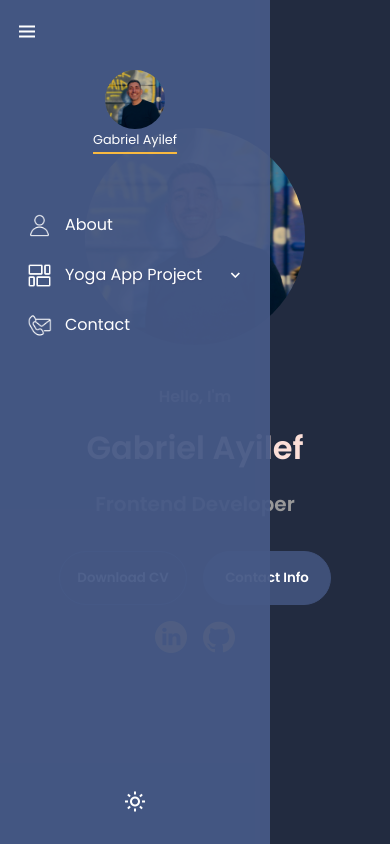
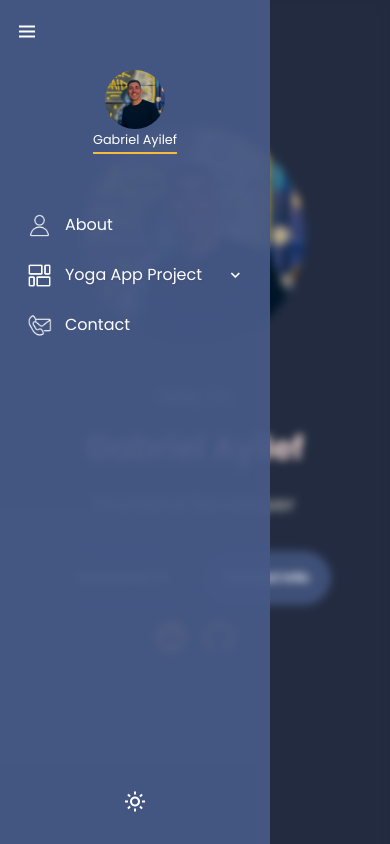
Before and after one commit to GabrielAyilef/WebPortfolioGA, a React (Create React App) app: page / in a window 390 px wide. Both pictures are taken after a click on the icon 24 px from the left and 32 px from the top of the page. Shown: the top 844 px of the page. Built offline with nearby package versions, Linux system fonts and the light colour scheme.

Commit message:
overlay ?

```diff
--- a/src/components/main/Main.jsx
+++ b/src/components/main/Main.jsx
@@ -6,15 +6,18 @@ import Contact from './contact/Contact'
 import Footer from "./footer/Footer"
 import { Outlet } from "react-router-dom";
 import { useDarkMode } from './projects/Context/DarkMode'
+import { useMobile } from "./projects/Context/Mobile"
 
 
 
 function Main({ className }) {
-    const { darkPortfolio } = useDarkMode()
+  const { darkPortfolio } = useDarkMode()
+  const {isMobile} = useMobile()
 
 return (
-      <div className={`${className} ${darkPortfolio ? "dark" : ""} `}>
-        <div className="project-wrapper-scale" >
+  <div className={`${className} ${darkPortfolio ? "dark" : ""} `}>
+    {isMobile && <div className="blur-overlay"></div> }
+      <div className="project-wrapper-scale" >
           <Profile />
           <About />
           <div id="project">
--- a/src/components/main/main.css
+++ b/src/components/main/main.css
@@ -85,19 +85,28 @@
     padding-inline:0 ;
     pointer-events: none;
     touch-action: none;
-    z-index: 50;
   }
   .main-portfolio.sidebar-closed{
     margin-left:0 ;
     width: 100vw;
     padding-bottom: 70px;
     overflow: hidden;
-    backdrop-filter: blur(4px);
     pointer-events: auto;
     touch-action: auto;
   }
-
-
+  .blur-overlay {
+    position: absolute;
+    top: 0;
+    left: 0;
+    width: 100%;
+    height: 100%;
+    backdrop-filter: blur(4px);
+    z-index: 10;
+    /* background-color: rgba(255, 255, 255, 0.1);  */
+  }
+  .main-portfolio.sidebar-closed .blur-overlay {
+   display: none;
+  }
   .main-portfolio::before {
    display: none;
   }
```
